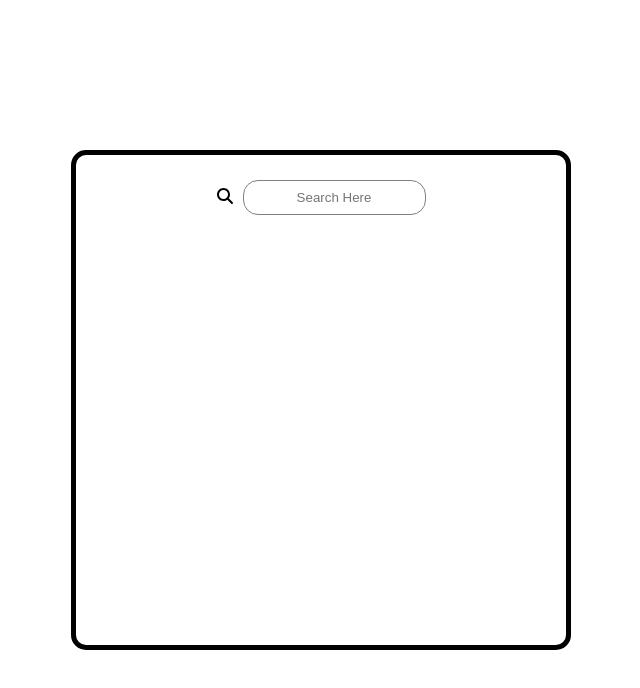
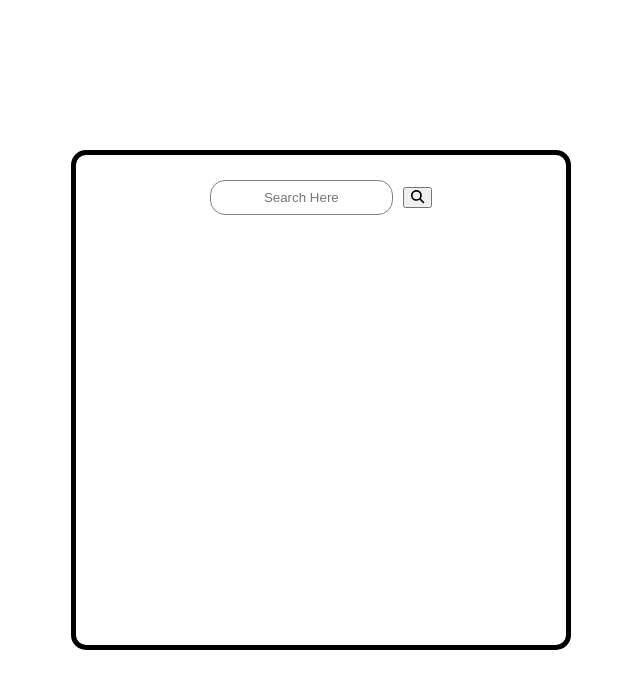
Before and after one commit to RyanJMS/ts-weatherapp, a React (Vite) app in the folder client/: page / in a window 1280 px wide. Shown: the top 688 px of the page, without its empty margins (319-959 px from the left). Built offline with nearby package versions, Linux system fonts and the light colour scheme.

Commit message:
Fetch working for search Input

```diff
--- a/client/src/App.tsx
+++ b/client/src/App.tsx
@@ -11,12 +11,26 @@ function App() {
     setSearchInput(e.target.value);
   };
 
+  const getWeather = (city: String) => {
+    fetch(
+      "https://api.openweathermap.org/data/2.5/weather?q=" +
+        city +
+        "&appid=" +
+        import.meta.env.VITE_API_KEY
+    )
+      .then((res) => res.json())
+      .then((data) => {
+        console.log(data);
+      });
+  };
+
+  console.log(searchInput);
+
   return (
     <div className="App">
       <div className="container">
         <div className="card">
           <div className="search">
-            <FontAwesomeIcon className="searchIcon" icon={faMagnifyingGlass} />
             <input
               type="text"
               className="searchBar"
@@ -24,6 +38,12 @@ function App() {
               onChange={handleChange}
               value={searchInput}
             />
+            <button onClick={() => getWeather(searchInput)}>
+              <FontAwesomeIcon
+                className="searchIcon"
+                icon={faMagnifyingGlass}
+              />
+            </button>
           </div>
         </div>
       </div>
--- a/client/src/index.css
+++ b/client/src/index.css
@@ -22,7 +22,7 @@
 .searchBar {
   border: 1px solid gray;
   border-radius: 15px;
-  margin-left: 10px;
+  margin-right: 10px;
   margin-top: 5%;
   height: 35px;
   text-align: center;
```
Also changed, not shown: 1 other file (tests, documents, lock files or other folders).
